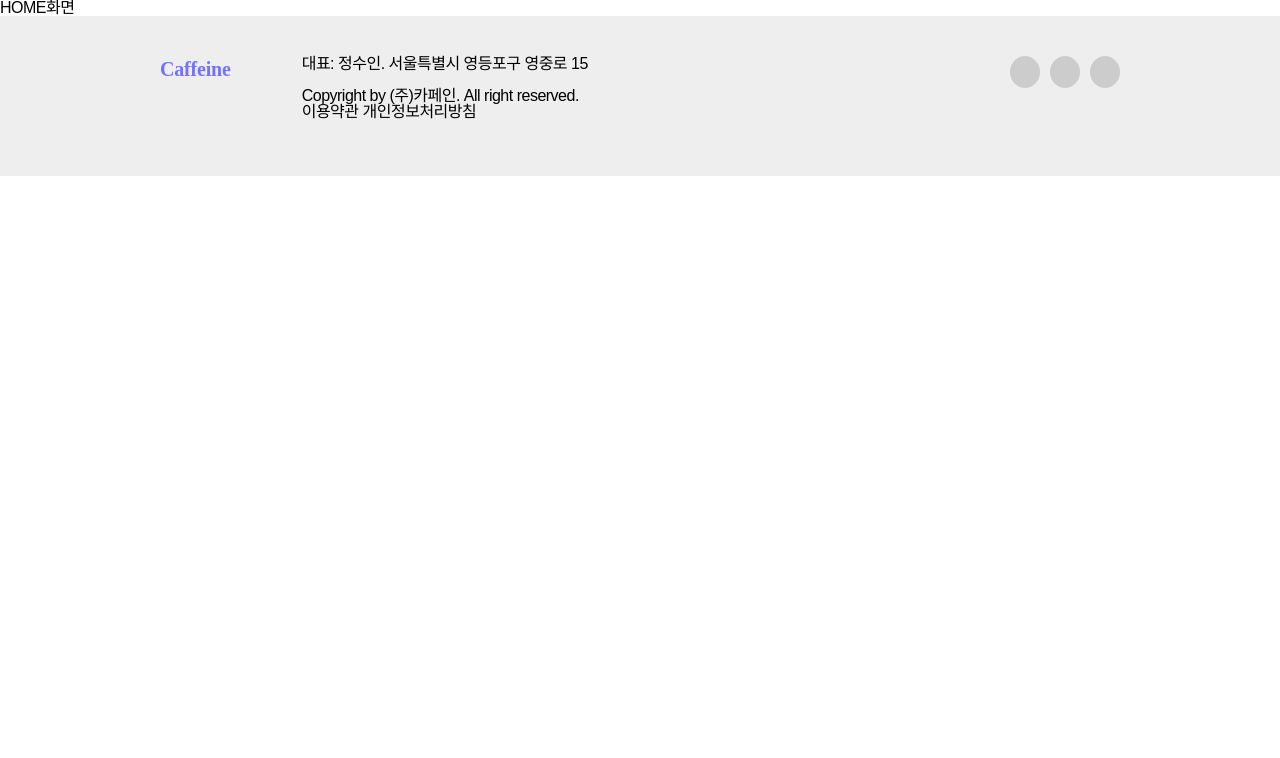
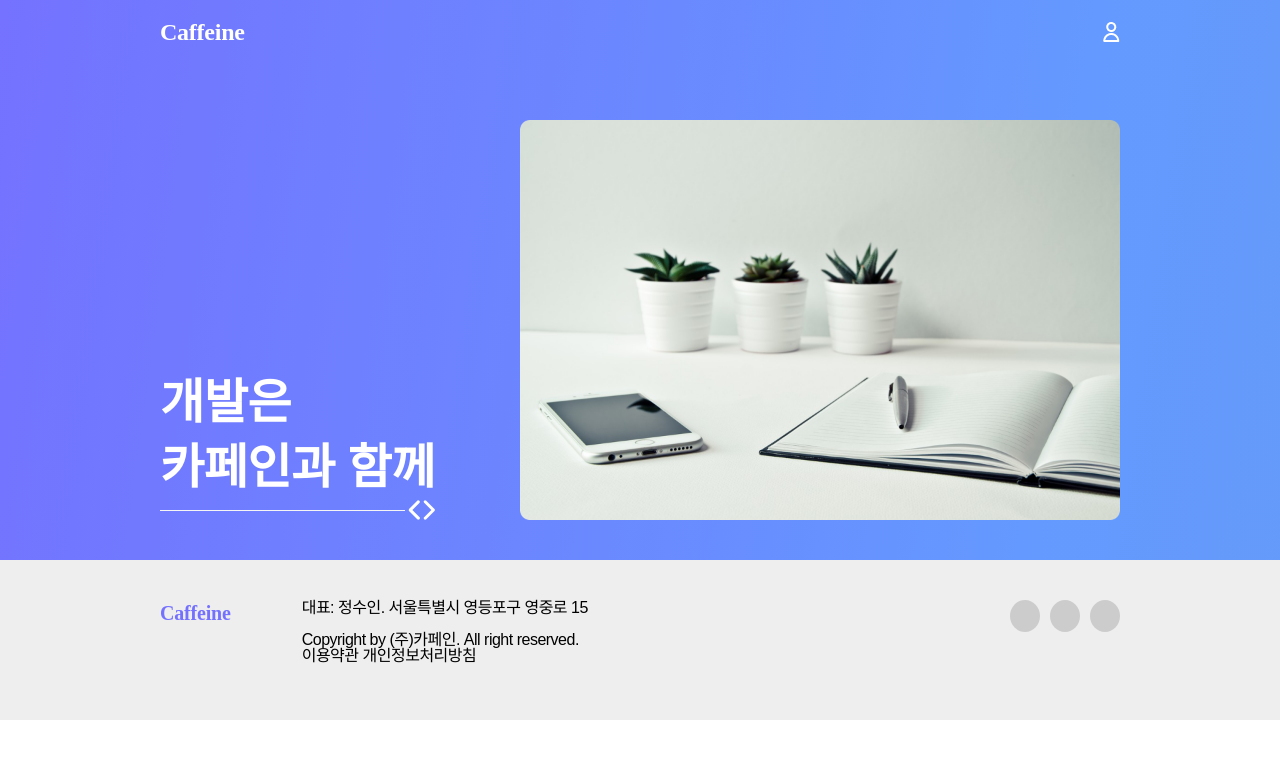
Before and after one commit to suinj8/react-typescript-caffeine, a React (Create React App) app: page / in a window 1280 px wide. Shown: the top 758 px of the page. Built offline with nearby package versions, Linux system fonts and the light colour scheme.

Commit message:
feat: update home header

```diff
--- a/src/pages/Home.tsx
+++ b/src/pages/Home.tsx
@@ -1,11 +1,132 @@
 import Footer from "../components/Footer";
+
+import styled from "styled-components";
+import colors from "../styles/colors";
+import fonts from "../styles/fonts";
+import profileImg from "../assets/images/Profile.png";
+import mainImg from "../assets/images/main.png";
+import leftImg from "../assets/images/left.png";
+import rightImg from "../assets/images/right.png";
+import lineImg from "../assets/images/line.png";
+
+const Container = styled.div`
+  width: 100%;
+
+  header {
+    width: 100%;
+    height: 560px;
+    display: flex;
+    justify-content: center;
+    background: linear-gradient(
+      97.88deg,
+      #854bff -84.42%,
+      #7179ff 15.02%,
+      #6d83ff 36.89%,
+      #698bff 54.79%,
+      #6499ff 80.65%,
+      #659bf7 108.49%,
+      #669fea 148.27%,
+      #69a9cd 197.99%,
+      #6cb1b2 239.75%
+    );
+    .content {
+      max-width: 960px;
+      width: 100%;
+
+      nav {
+        width: 100%;
+        display: flex;
+        height: 64px;
+        align-items: center;
+        justify-content: space-between;
+
+        .logo {
+          font-family: "Roboto Slab";
+          ${fonts.H2}
+          color: ${colors.white}
+        }
+        .profile {
+          width: 17px;
+          height: 20px;
+          background-image: url(${profileImg});
+        }
+      }
+
+      section {
+        display: flex;
+        margin-top: 56px;
+        margin-bottom: 56px;
+        height: auto;
+        justify-content: space-between;
+        align-items: flex-end;
+
+        .title {
+          font-size: 48px;
+          font-weight: 700;
+          line-height: 65px;
+          color: ${colors.white};
+          .chevron {
+            display: flex;
+            align-items: center;
+            justify-content: space-between;
+
+            .line {
+              width: 245px;
+              height: 1px;
+              background-image: url(${lineImg});
+            }
+            .left {
+              width: 12px;
+              height: 20px;
+              background-image: url(${leftImg});
+            }
+            .right {
+              width: 12px;
+              height: 20px;
+              background-image: url(${rightImg});
+            }
+          }
+        }
+
+        .mainImg {
+          background-image: url(${mainImg});
+          background-size: 600px, 400px;
+          width: 600px;
+          height: 400px;
+        }
+      }
+    }
+  }
+`;
 
 const Home = () => {
   return (
-    <div>
-      HOME화면
+    <Container>
+      <header>
+        <div className="content">
+          <nav>
+            <div className="logo">Caffeine</div>
+            <div className="profile"></div>
+          </nav>
+
+          <section>
+            <div className="title">
+              개발은
+              <br />
+              카페인과 함께
+              <div className="chevron">
+                <div className="line"></div>
+                <div className="left"></div>
+                <div className="right"></div>
+              </div>
+            </div>
+            <div className="mainImg"></div>
+          </section>
+        </div>
+      </header>
+
       <Footer />
-    </div>
+    </Container>
   );
 };
 
```
